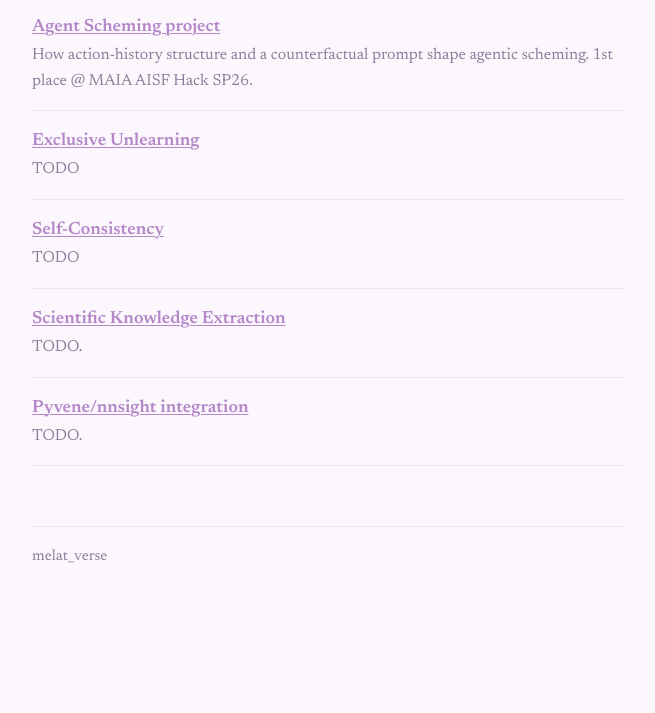
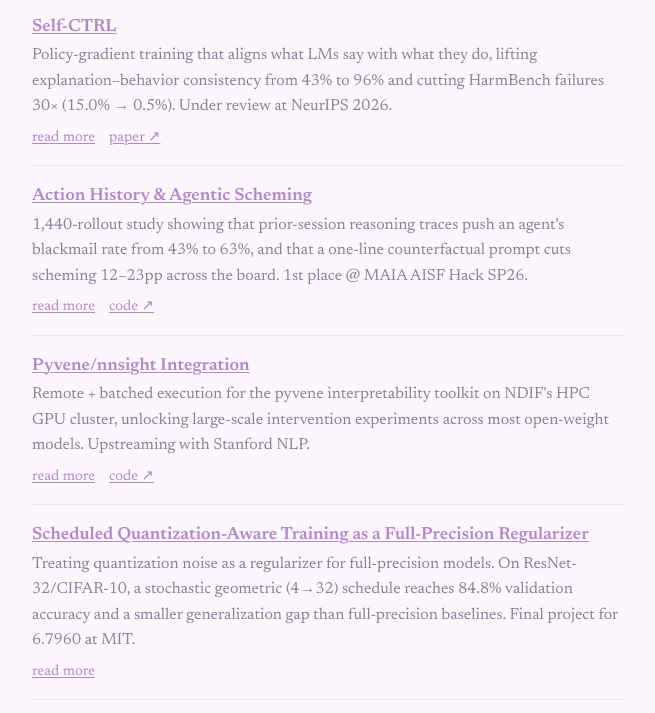
Before and after one commit to melatg0/personal_website, a plain HTML site: page projects.html in a window 1280 px wide. Shown: the part 204-917 px from the top of the page, without its empty margins (312-967 px from the left). Before the commit the page ends 894 px from the top, so only its background shows below. Drawn offline with Linux system fonts and the light colour scheme.

```diff
--- a/projects.html
+++ b/projects.html
@@ -22,24 +22,45 @@
 
     <ul class="projects">
       <li>
-        <a class="proj-title" href="projects/scheming/index.html">Agent Scheming project</a>
-        <span class="proj-desc">How action-history structure and a counterfactual prompt shape agentic scheming. 1st place @ MAIA AISF Hack SP26.</span>
+        <a class="proj-title" href="projects/self-consistency/index.html">Self-CTRL</a>
+        <span class="proj-desc">Policy-gradient training that aligns what LMs say with what they do, lifting explanation–behavior consistency from 43% to 96% and cutting HarmBench failures 30× (15.0% → 0.5%). Under review at NeurIPS 2026.</span>
+        <span class="proj-links">
+          <a href="projects/self-consistency/index.html">read more</a>
+          <a href="https://arxiv.org/abs/2606.18327" target="_blank" rel="noopener">paper ↗</a>
+        </span>
+      </li>
+      <li>
+        <a class="proj-title" href="projects/scheming/index.html">Action History &amp; Agentic Scheming</a>
+        <span class="proj-desc">1,440-rollout study showing that prior-session reasoning traces push an agent's blackmail rate from 43% to 63%, and that a one-line counterfactual prompt cuts scheming 12–23pp across the board. 1st place @ MAIA AISF Hack SP26.</span>
+        <span class="proj-links">
+          <a href="projects/scheming/index.html">read more</a>
+          <a href="https://github.com/melatg0/action-history-scheming/tree/main" target="_blank" rel="noopener">code ↗</a>
+        </span>
+      </li>
+      <li>
+        <a class="proj-title" href="projects/pyvene-nnsight/index.html">Pyvene/nnsight Integration</a>
+        <span class="proj-desc">Remote + batched execution for the pyvene interpretability toolkit on NDIF's HPC GPU cluster, unlocking large-scale intervention experiments across most open-weight models. Upstreaming with Stanford NLP.</span>
+        <span class="proj-links">
+          <a href="projects/pyvene-nnsight/index.html">read more</a>
+          <a href="https://github.com/melatg0/pyvene" target="_blank" rel="noopener">code ↗</a>
+        </span>
+      </li>
+      <li>
+        <a class="proj-title" href="projects/quantization-aware-training/index.html">Scheduled Quantization-Aware Training as a Full-Precision Regularizer</a>
+        <span class="proj-desc">Treating quantization noise as a regularizer for full-precision models. On ResNet-32/CIFAR-10, a stochastic geometric (4→32) schedule reaches 84.8% validation accuracy and a smaller generalization gap than full-precision baselines. Final project for 6.7960 at MIT.</span>
+        <span class="proj-links">
+          <a href="projects/quantization-aware-training/index.html">read more</a>
+        </span>
       </li>
       <li>
         <a class="proj-title" href="projects/exclusive-unlearning/index.html">Exclusive Unlearning</a>
-        <span class="proj-desc">TODO</span>
-      </li>
-      <li>
-        <a class="proj-title" href="projects/self-consistency/index.html">Self-Consistency</a>
-        <span class="proj-desc">TODO</span>
+        <span class="proj-desc">Making language models selectively forget targeted knowledge without degrading the rest of their capabilities.</span>
+        <span class="proj-soon">Write-up coming soon</span>
       </li>
       <li>
         <a class="proj-title" href="projects/knowledge-extraction/index.html">Scientific Knowledge Extraction</a>
-        <span class="proj-desc">TODO.</span>
-      </li>
-      <li>
-        <a class="proj-title" href="projects/pyvene-nnsight/index.html">Pyvene/nnsight integration</a>
-        <span class="proj-desc">TODO.</span>
+        <span class="proj-desc">Recovering the latent scientific procedures LMs use to solve domain problems, surfacing model-discovered structure as auditable scientific claims.</span>
+        <span class="proj-soon">Write-up coming soon</span>
       </li>
     </ul>
 
```
Also changed, not shown: projects/quantization-aware-training/index.html (+6 -2 lines).
